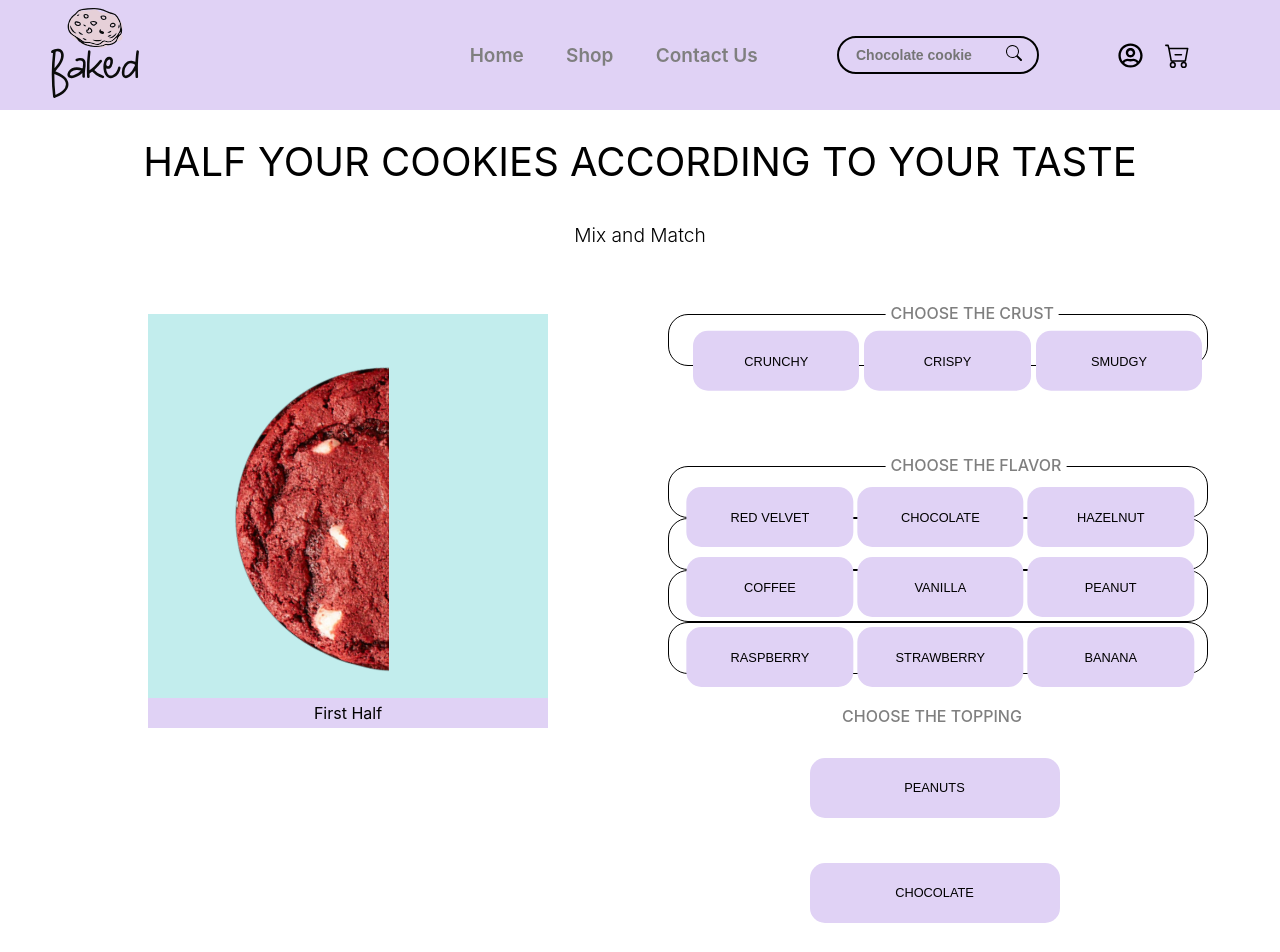
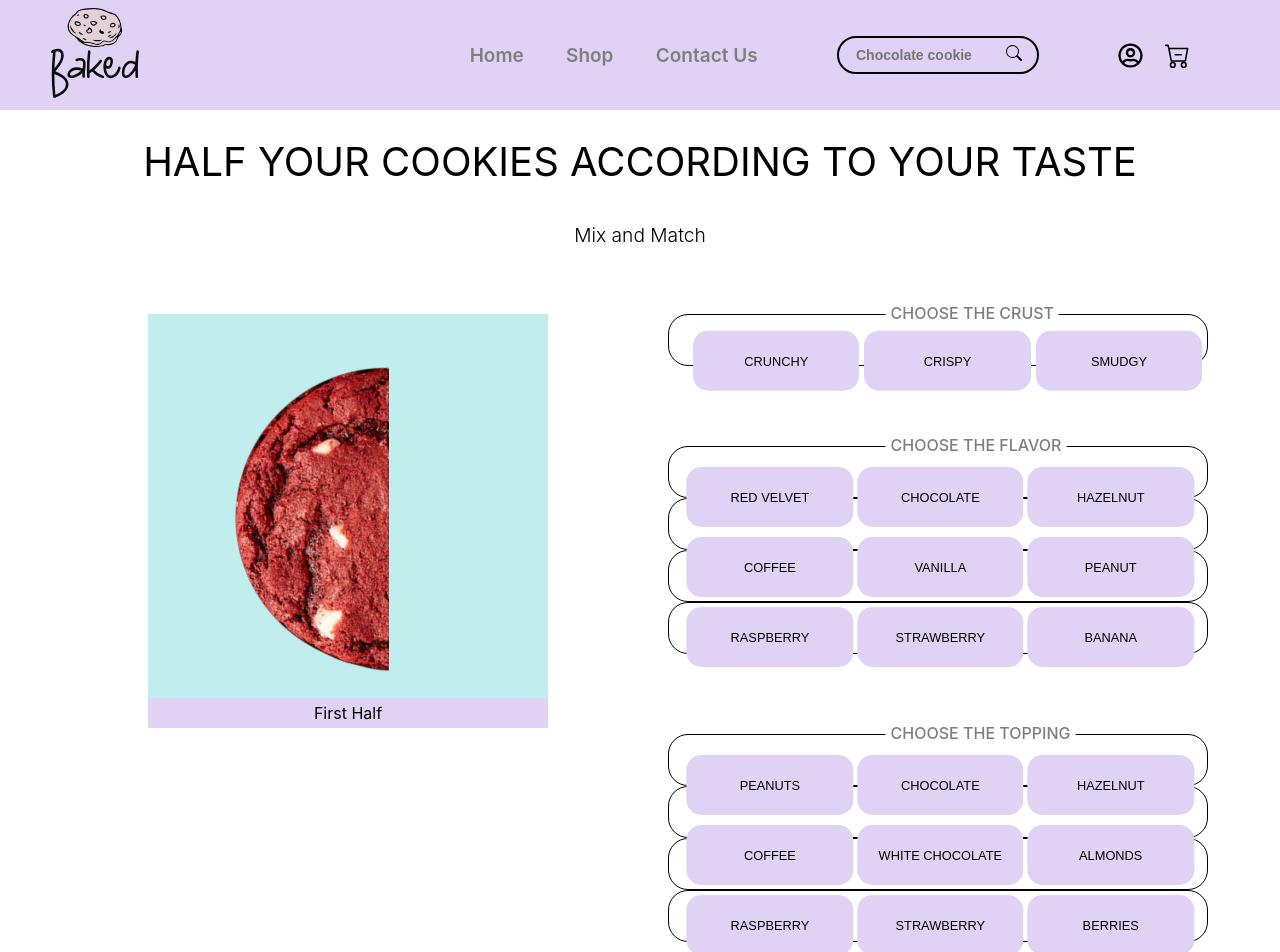
Before and after one commit to SaraBaassiri/baked_lb-website, a React (Create React App) app: page /customize in a window 1280 px wide. Shown: the top 952 px of the page. Built offline with nearby package versions, Linux system fonts and the light colour scheme; a web font is replaced by a local one.

Commit message:
Fixed something

```diff
--- a/src/Views/Customize/Customize.css
+++ b/src/Views/Customize/Customize.css
@@ -119,7 +119,7 @@
 
 .flavor {
     margin: 0 auto;
-    margin-top: 100px;
+    margin-top: 80px;
 }
 
 .flavor h5 {
@@ -158,6 +158,11 @@
     margin: 5px 2px;
 }
 
+.topping {
+    margin: 0 auto;
+    margin-top: 80px;
+}
+
 .topping h5 {
     font-size: 1em;
     font-weight: 450;
@@ -165,27 +170,37 @@
     text-align: center;
     text-transform: uppercase;
     color: #7F7F7F;
+    position: absolute;
+    margin-top: -15px;
+    background-color: #fff;
+    z-index: 10;
+    /* right: 450px; */
+    transform: translate(17vw,-5%);
 }
 
 .toppingOptions {
     display: flex;
     flex-wrap: wrap;
     flex-direction: row;
-    /* justify-content: space-between; */
     padding: 0 20px;
-    /* min-height: 300px; */
     justify-content: center;
+    z-index: 10;
+    position: absolute;
+    margin-top: -192px;
+    transform: translate(-5.5%,0%);
 }
 
 .toppingOptions button {
     background-color: #E0D2F5;
     font-weight: 525;
     border-radius: 15px;
-    width: 250px;
+    width: 13vw;
     height: 60px;
+    margin: 5px 2px;
 }
 
 .secondHalf button {
+    margin-top: 100px;
     background-color: #FFF9DE;
     font-weight: 500;
     border-radius: 15px;
--- a/src/Views/Customize/Customize.jsx
+++ b/src/Views/Customize/Customize.jsx
@@ -79,6 +79,10 @@ export default function Customize() {
             </div>
             <div className="topping">
               <h5>Choose the Topping</h5>
+              <div className="BackGroundRectangle"></div>
+              <div className="BackGroundRectangle"></div>
+              <div className="BackGroundRectangle"></div>
+              <div className="BackGroundRectangle"></div>
               <div className="toppingOptions">
                 <button>Peanuts</button>
                 <button>Chocolate</button>
```
